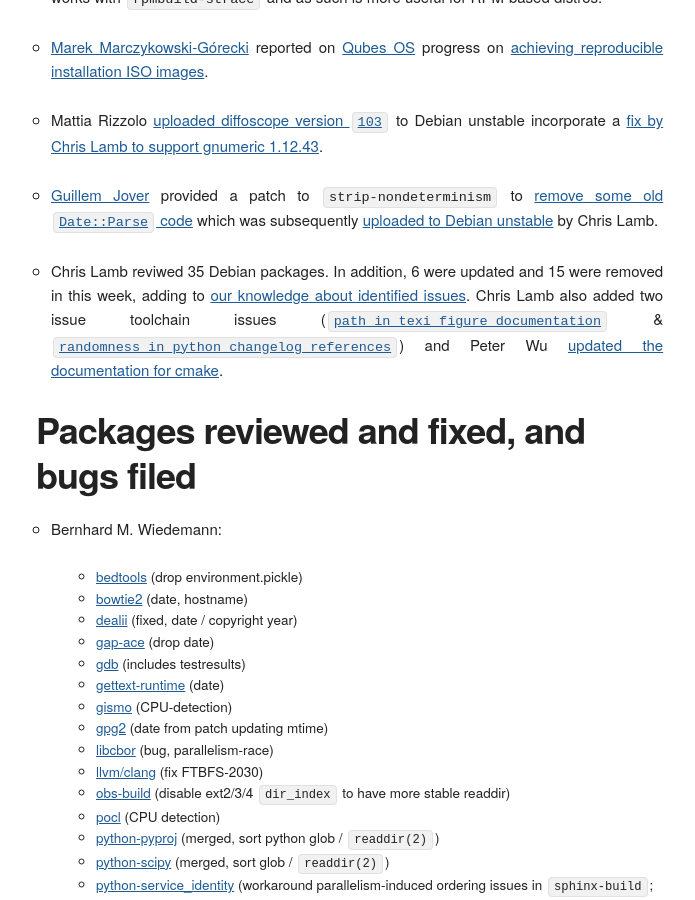
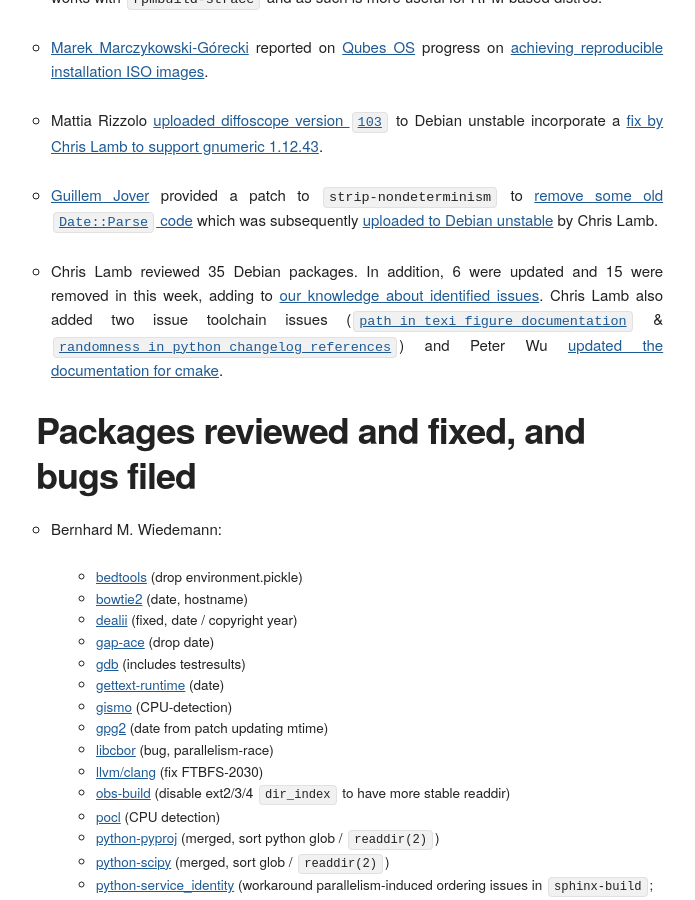
Before and after one commit to prototypefund/reproducible-website, a Jekyll site: the page built from _blog/posts/180.md, in a window 1280 px wide and 900 px high, scrolled down 878 px. Shown: the whole window, without its empty margins (124-819 px from the left). Built offline with Jekyll 4.4.1, drawn with Linux system fonts in a browser that asks for light colours; some web fonts are replaced; some of the changed text lies outside the part shown.

Commit message:
180: Fix some typos

```diff
--- a/_blog/posts/180.md
+++ b/_blog/posts/180.md
@@ -19,7 +19,7 @@
 
 * [Guillem Jover](https://www.hadrons.org/~guillem/) provided a patch to `strip-nondeterminism` to [remove some old `Date::Parse` code](https://salsa.debian.org/reproducible-builds/strip-nondeterminism/commit/d96687d) which was subsequently [uploaded to Debian unstable](https://tracker.debian.org/news/993001/accepted-strip-nondeterminism-0043-1-source-all-into-unstable/) by Chris Lamb.
 
-* Chris Lamb reviwed 35 Debian packages. In addition, 6 were updated and 15 were removed in this week, adding to [our knowledge about identified issues](https://tests.reproducible-builds.org/debian/index_issues.html). Chris Lamb also added two issue toolchain issues ([`path_in_texi_figure_documentation`](https://salsa.debian.org/reproducible-builds/reproducible-notes/commit/909c593b) & [`randomness_in_python_changelog_references`](https://salsa.debian.org/reproducible-builds/reproducible-notes/commit/4182192d)) and Peter Wu [updated the documentation for cmake](https://salsa.debian.org/reproducible-builds/reproducible-notes/commit/7ad02499).
+* Chris Lamb reviewed 35 Debian packages. In addition, 6 were updated and 15 were removed in this week, adding to [our knowledge about identified issues](https://tests.reproducible-builds.org/debian/index_issues.html). Chris Lamb also added two issue toolchain issues ([`path_in_texi_figure_documentation`](https://salsa.debian.org/reproducible-builds/reproducible-notes/commit/909c593b) & [`randomness_in_python_changelog_references`](https://salsa.debian.org/reproducible-builds/reproducible-notes/commit/4182192d)) and Peter Wu [updated the documentation for cmake](https://salsa.debian.org/reproducible-builds/reproducible-notes/commit/7ad02499).
 
 
 Packages reviewed and fixed, and bugs filed
```
Also changed, not shown: other parts of _blog/posts/180.md (+1 -1 lines).
